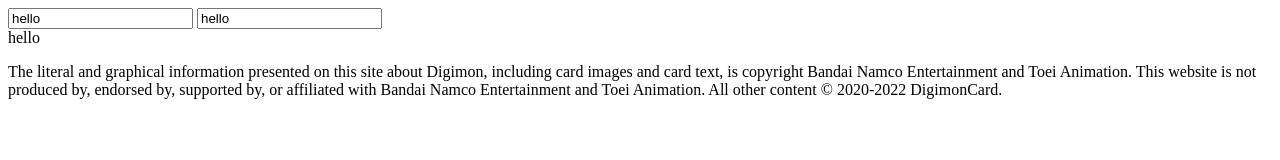
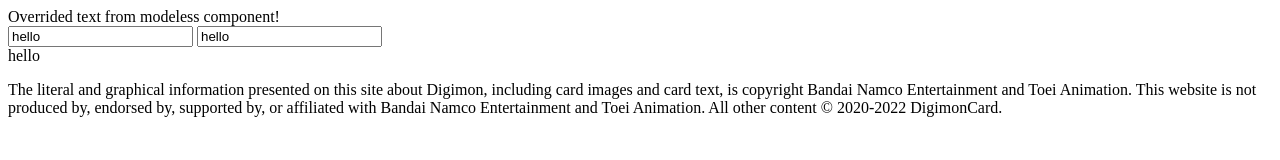
Before and after one commit to Nobody6146/Hydrate, a website: page docs/index.html in a window 1280 px wide. Drawn offline with Linux system fonts and the light colour scheme.

Commit message:
Small Fixes
-- Fixed model name validation
-- Added modeless components (made empty model name component execute on track events)
-- Fixed mutation tracking not to trigger attribute change if value is the same
-- Fixed the get executers to properly search dom for usable elements

```diff
--- a/docs/hydrate.js
+++ b/docs/hydrate.js
@@ -231,9 +231,9 @@ class HydrateApp {
     get options() {
         return this.#options;
     }
-    get exectuers() {
-        return this.#htmlExcecuters;
-    }
+    // get exectuers() {
+    //     return this.#htmlExcecuters;
+    // }
     /**
      *
      * @param name the root "name" of the attribute. For standard attributes, it is the option property name. For customs, it's just the name
@@ -296,8 +296,10 @@ class HydrateApp {
     }
     /** Bind a new model to the framework */
     bind(name, state) {
-        if (name == null)
-            name = "";
+        if (name == null || name === "")
+            throw Error("invalid model name");
+        if (!name.match(/^[$A-Z_][0-9A-Z_$]*$/i))
+            throw Error("invalid model name");
         if (state == null)
             state = {};
         //TODO: check to make sure the name is a proper identifier
@@ -477,6 +479,8 @@ class HydrateApp {
             switch (mutation.type) {
                 case "attributes":
                     {
+                        if (mutation.target.getAttribute(mutation.attributeName) === mutation.oldValue)
+                            return;
                         if (this.#options.attribute.trackables.indexOf(mutation.attributeName) >= 0) {
                             if (mutation.target.matches(trackableSelector)) {
                                 let element = mutation.target;
@@ -569,7 +573,7 @@ class HydrateApp {
     }
     #addStandardAttributeHandlers() {
         this.#options.attribute.handlers.set(this.attribute(this.#options.attribute.names.property), (arg, eventDetails) => {
-            if (eventDetails.model == null)
+            if (eventDetails.modelName !== "" && eventDetails.model == null)
                 return;
             let value = eventDetails.hydrate.resolveArgumentValue(eventDetails, arg, null);
             if (value === undefined)
@@ -580,7 +584,7 @@ class HydrateApp {
             return;
         });
         this.#options.attribute.handlers.set(this.attribute(this.#options.attribute.names.attribute), (arg, eventDetails) => {
-            if (eventDetails.model == null)
+            if (eventDetails.modelName !== "" && eventDetails.model == null)
                 return;
             let value = eventDetails.hydrate.resolveArgumentValue(eventDetails, arg, null);
             if (value === undefined)
@@ -610,8 +614,8 @@ class HydrateApp {
                 return func;
             }
         };
-        var keys = Object.keys(functionArgs).concat(Object.keys(detail.state));
-        var values = Object.values(functionArgs).concat(Object.values(detail.state));
+        var keys = Object.keys(functionArgs).concat(Object.keys(detail.state ?? {}));
+        var values = Object.values(functionArgs).concat(Object.values(detail.state ?? {}));
         let func = new Function(...keys, `'use strict'; return ${arg.expression}`).bind(detail.state);
         return func(...values);
     }
@@ -833,7 +837,7 @@ class HydrateApp {
         let elements = [];
         if (target.matches(selector))
             elements.push(target);
-        return elements.concat([...this.#root.querySelectorAll(selector)]);
+        return elements.concat([...target.querySelectorAll(selector)]);
     }
     get #trackableElementSelector() {
         let modelAttribute = this.attribute(this.#options.attribute.names.model);
--- a/docs/index.html
+++ b/docs/index.html
@@ -23,6 +23,7 @@
             </main> -->
 
             <main>
+                <div h-model h-property="textContent: 'Overrided text from modeless component!'">Same Text</div>
                 <input h-model="default" h-property="value: text" h-input="text: $element.value" value="Testing">
                 <input h-model="default" h-property="value: text" h-on="input: $model.text = $element.value" value="Testing">
                 <div h-model="default" h-property="'innerHTML': text" h-attribute="name: text">
```
Also changed, not shown: docs/guide.html (+6 -0 lines), docs/hydrate.ts (+14 -10 lines).
